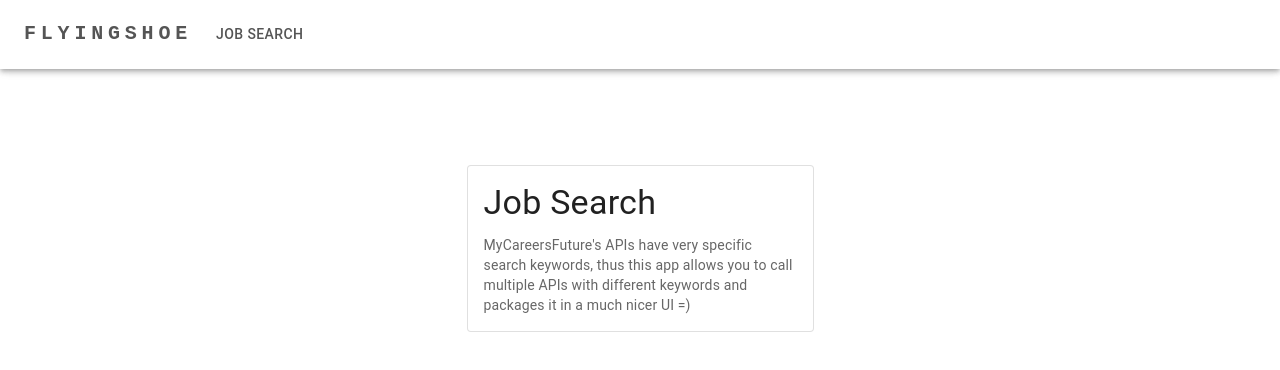
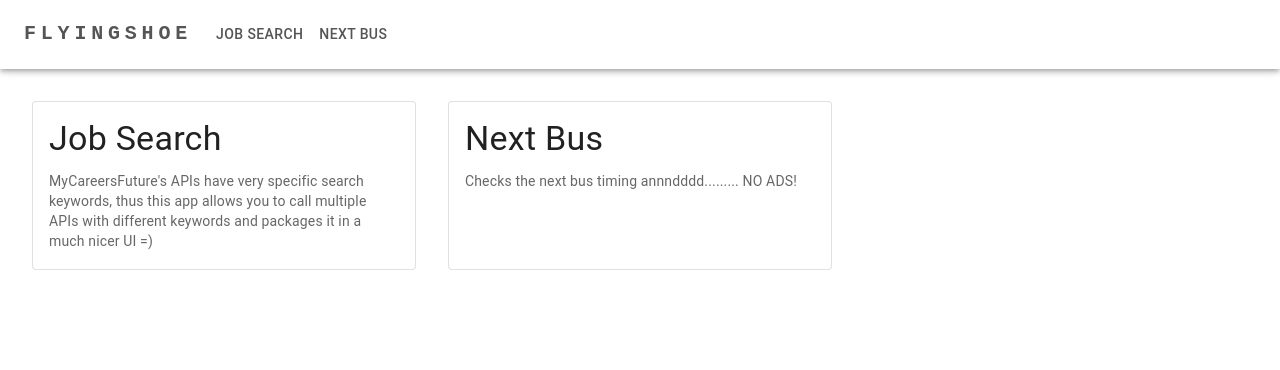
Before and after one commit to flyingshoe/nextjs, a Next.js app: page / in a window 1280 px wide. Shown: the top 370 px of the page. Built offline with nearby package versions, Linux system fonts and the light colour scheme.

Commit message:
feat: styling for main page

```diff
--- a/src/app/page.tsx
+++ b/src/app/page.tsx
@@ -1,19 +1,16 @@
 import { navItems } from "@/constants/navbar";
-import { Card, CardActionArea, CardContent } from "@mui/material";
+import { Card, CardActionArea, CardContent, Grid } from "@mui/material";
 import Link from "next/link";
 import Typography from "@mui/material/Typography";
 
 export default function Home() {
   return (
-    <main className="flex min-h-screen flex-col items-center justify-between p-24">
+    // <main className='flex flex-wrap p-8 gap-6'>
+    <Grid container spacing={4} p={4}>
       {navItems.map(({ title, path, desc }) => (
-        <Card
-          sx={{ maxWidth: 345 }}
-          component={Link}
-          href={path}
-          variant="outlined"
-        >
-          <CardActionArea>
+        <Grid item xs={12} sm={6} lg={4} xl={3} component={Link} href={path}>
+          <Card variant="outlined" className="h-full">
+            <CardActionArea className="h-full flex justify-start items-start">
               <CardContent>
                 <Typography gutterBottom variant="h4" component="div">
                   {title}
@@ -24,7 +21,9 @@ export default function Home() {
               </CardContent>
             </CardActionArea>
           </Card>
+        </Grid>
       ))}
-    </main>
+    </Grid>
+    // </main>
   );
 }
--- a/src/constants/navbar.js
+++ b/src/constants/navbar.js
@@ -4,8 +4,9 @@ export const navItems = [
     path: "/jobSearch",
     desc: "MyCareersFuture's APIs have very specific search keywords, thus this app allows you to call multiple APIs with different keywords and packages it in a much nicer UI =)",
   },
-  // { title: "React Query", path: "/jobSearch/reactQuery" },
-  // { title: "SSG", path: "/jobSearch/ssg" },
-  // { title: "ISR", path: "/jobSearch/isr" },
-  // { title: "SSR", path: "/jobSearch/ssr" },
+  {
+    title: "Next Bus",
+    path: "/nextBus",
+    desc: "Checks the next bus timing annndddd......... NO ADS!",
+  },
 ];
```
Lines whose indentation alone changed are shown as unchanged.
